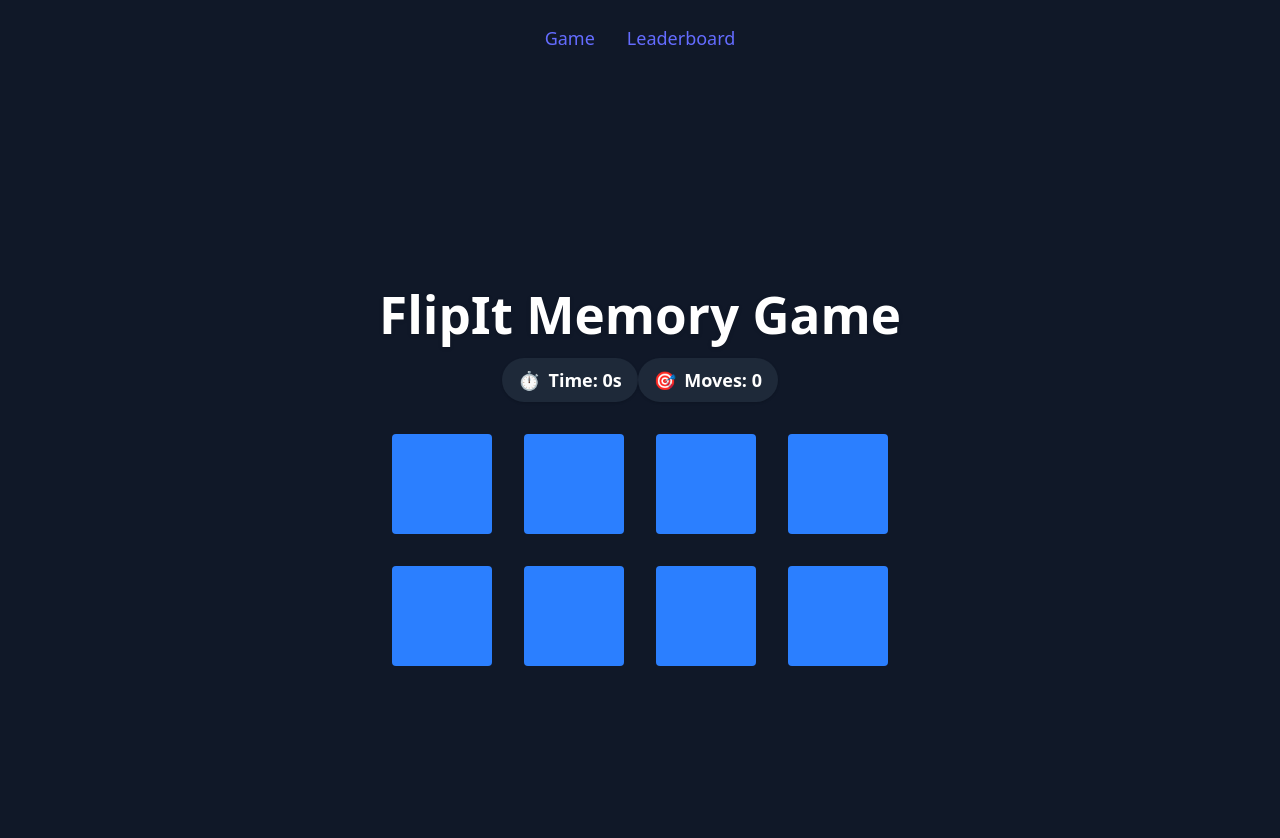
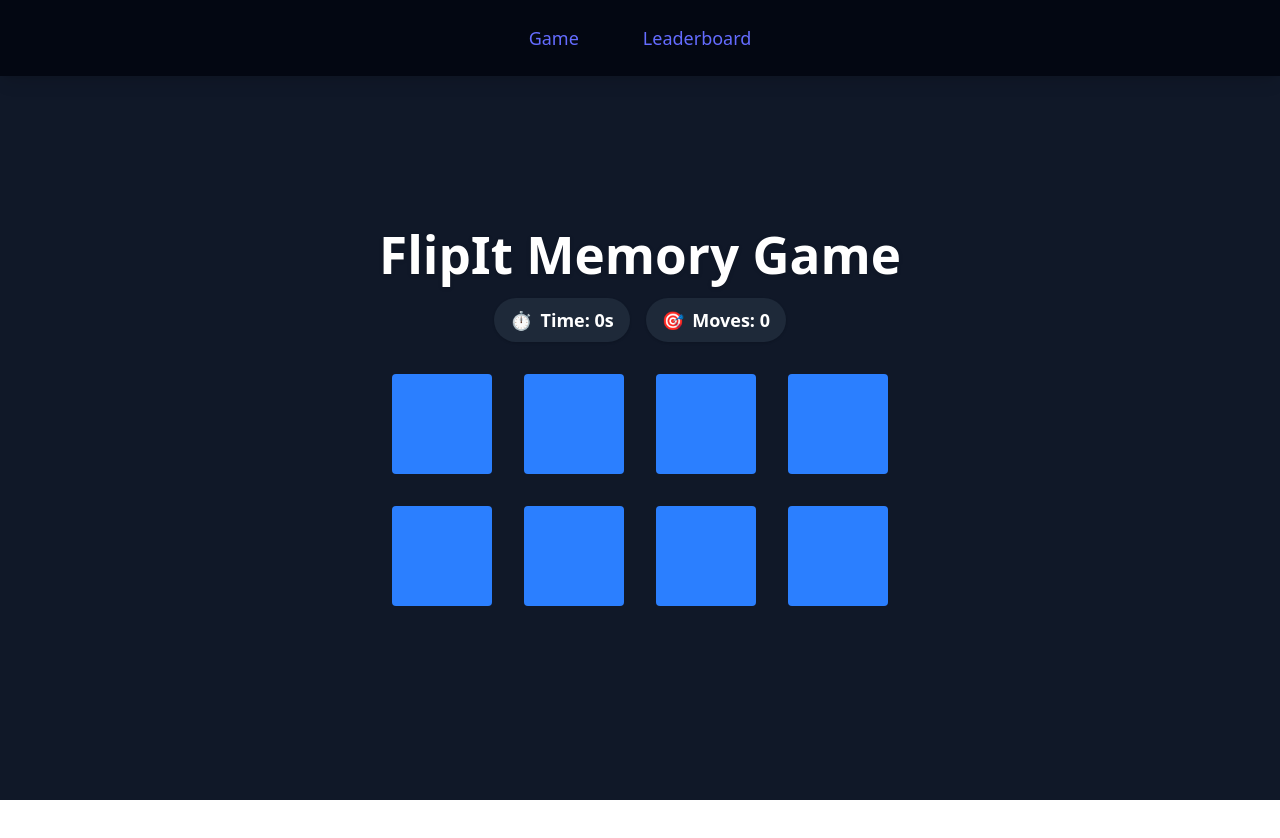
Before and after one commit to TeodorIliev06/flip-it, a React (Vite) app in the folder client/: page / in a window 1280 px wide. Shown: the top 838 px of the page. After the commit the page ends 800 px from the top, so only its background shows below. Built offline with nearby package versions, Linux system fonts and the light colour scheme.

Commit message:
Restyle nav panel and leaderboard page

```diff
--- a/client/src/App.tsx
+++ b/client/src/App.tsx
@@ -7,14 +7,28 @@ function App() {
   return (
     <>
       <div className="min-h-screen w-screen bg-gray-900">
-        <nav className="flex justify-center gap-8 py-6">
-          <Link to="/" className="text-white text-lg font-bold hover:underline">Game</Link>
-          <Link to="/leaderboard" className="text-white text-lg font-bold hover:underline">Leaderboard</Link>
+        <nav className="fixed top-0 left-0 w-full bg-gray-950 shadow-lg z-50">
+          <div className="max-w-4xl mx-auto flex justify-center gap-8 py-4 px-4">
+            <Link
+              to="/"
+              className="text-lg font-bold px-4 py-2 rounded transition-colors duration-200 focus:outline-none focus:ring-2 focus:ring-blue-400 text-white hover:text-blue-300"
+            >
+              Game
+            </Link>
+            <Link
+              to="/leaderboard"
+              className="text-lg font-bold px-4 py-2 rounded transition-colors duration-200 focus:outline-none focus:ring-2 focus:ring-blue-400 text-white hover:text-blue-300"
+            >
+              Leaderboard
+            </Link>
+          </div>
         </nav>
-        <Routes>
-          <Route path="/" element={<GamePage />} />
-          <Route path="/leaderboard" element={<Leaderboard />} />
-        </Routes>
+        <div className="pt-16">
+          <Routes>
+            <Route path="/" element={<GamePage />} />
+            <Route path="/leaderboard" element={<Leaderboard />} />
+          </Routes>
+        </div>
       </div>
     </>
   );
--- a/client/src/features/game/GamePage.tsx
+++ b/client/src/features/game/GamePage.tsx
@@ -20,12 +20,11 @@ const GamePage: React.FC = () => {
   };
 
   return (
-    <div className="min-h-screen w-screen flex flex-col items-center justify-center bg-gray-900">
+    <div className="flex flex-col items-center justify-center min-h-[calc(100vh-6rem)] w-full overflow-hidden">
       <h1 className="text-4xl font-bold mb-4 text-white drop-shadow">
         FlipIt Memory Game
       </h1>
-
-      <div className="mb-8">
+      <div className="mb-8 flex gap-4">
         <span className="inline-flex items-center px-4 py-2 rounded-full bg-gray-800 text-white text-lg font-semibold shadow">
           <span className="mr-2">⏱️</span> Time: {seconds}s
         </span>
--- a/client/src/features/leaderboard/Leaderboard.tsx
+++ b/client/src/features/leaderboard/Leaderboard.tsx
@@ -16,7 +16,7 @@ const Leaderboard: React.FC = () => {
   }, []);
 
   return (
-    <div className="min-h-screen flex flex-col items-center justify-center bg-gray-900 text-white">
+    <div className="flex flex-col items-center justify-center min-h-[calc(100vh-6rem)] w-full overflow-hidden">
       <h1 className="text-3xl font-bold mb-6">Leaderboard</h1>
       {loading ? (
         <div>Loading...</div>
```
